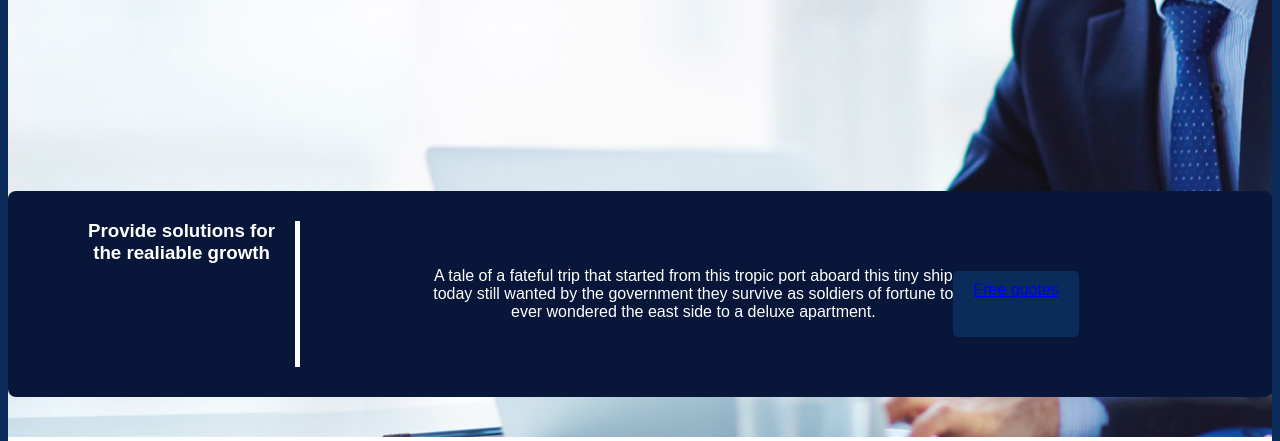
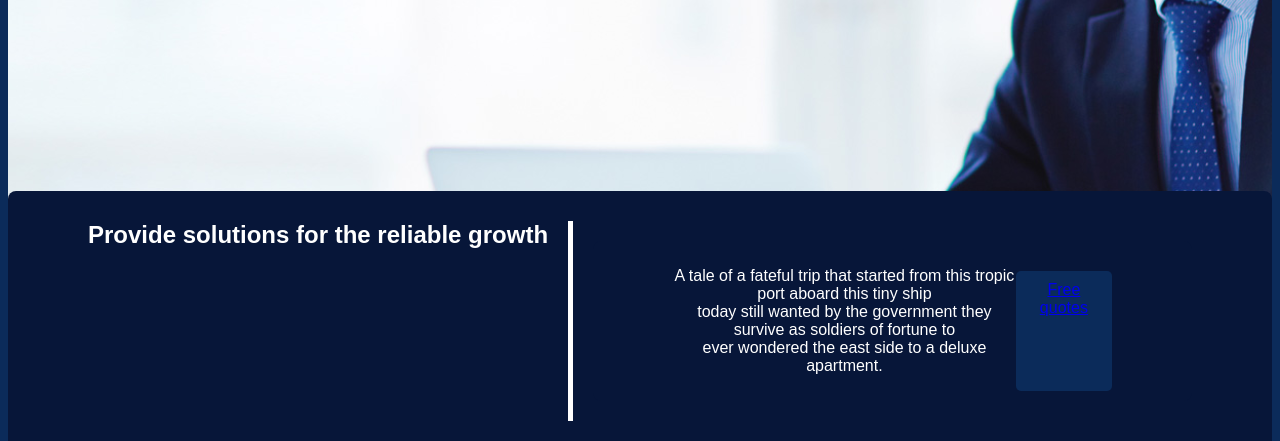
Before and after one commit to Oayao08/Miniprojecte2.2, a plain HTML site: page code/index.html in a window 1280 px wide. Shown: the part 487-928 px from the top of the page. Drawn offline with Linux system fonts and the light colour scheme.

Commit message:
Refactor index.html for improved structure and content
Updated the structure and content of the index.html file, correcting typos and improving the layout.

```diff
--- a/code/index.html
+++ b/code/index.html
@@ -1,10 +1,10 @@
 <!DOCTYPE html>
 <html lang="en">
   <head>
-    <meta charset="UTF-8" />
-    <meta name="viewport" content="width=device-width, initial-scale=1.0" />
+    <meta charset="UTF-8">
+    <meta name="viewport" content="width=device-width, initial-scale=1.0">
     <title>Business & Consulting</title>
-    <link rel="stylesheet" href="styles.css" />
+    <link rel="stylesheet" href="styles.css">
   </head>
   <body>
     <header>
@@ -15,7 +15,7 @@
 
       <div class="navbar">
         <div class="logo">
-          <img src="../img/logo.png" alt="Charles Business Consulting" />
+          <img src="../img/logo.png" alt="Charles Business Consulting">
           <span>Charles Business Consulting</span>
         </div>
         <nav>
@@ -41,27 +41,29 @@
       </section>
 
       <div class="Provide-solutions">
-        <article>
-          <h3>Provide solutions for <br> the realiable growth</h3>
-        </article>
-          <div class="divider"></div>
-        <article class="Provide-solutions">
+        <div>
+          <h2>Provide solutions for the reliable growth</h2>
+        </div>
+        <div class="divider"></div>
+        <div class="Provide-solutions">
+
           <p>
             A tale of a fateful trip that started from this tropic port aboard
-            this tiny ship <br />today still wanted by the government they
-            survive as soldiers of fortune to <br />ever wondered the east side
+            this tiny ship <br> today still wanted by the government they
+            survive as soldiers of fortune to <br> ever wondered the east side
             to a deluxe apartment.
           </p>
-        <div class="ctn" id="quotes">
-          <a href="#" class="btn" id="">Free quotes</a>
+          <div class="ctn" id="quotes">
+            <a href="#" class="btn" id="free-quotes">Free quotes</a>
+          </div>
         </div>
-        </article>
+      </div>
 
-      </div>
       <section class="solutions">
         <h2>Our Solutions</h2>
       </section>
     </main>
+
     <footer>
       <p>© 2025 Charles Business Consulting — All rights reserved.</p>
     </footer>
```
